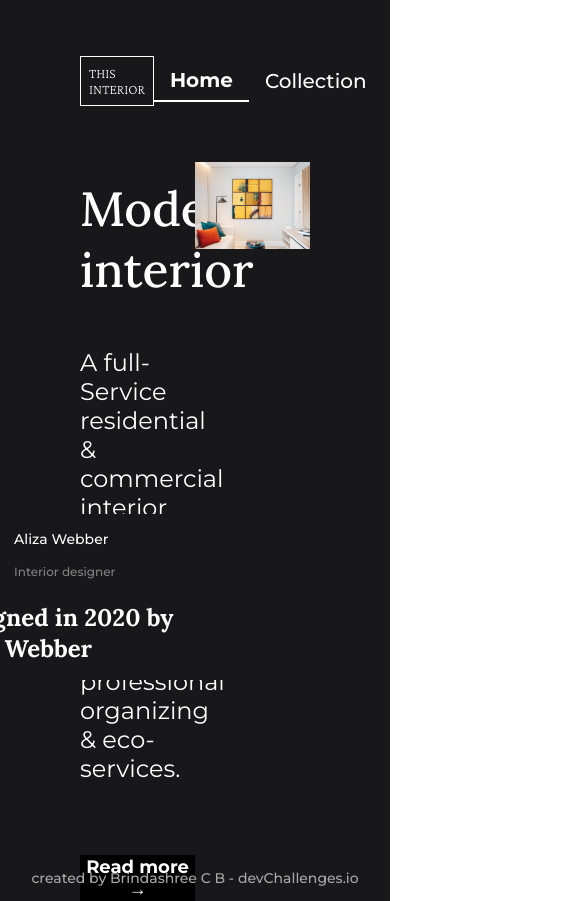
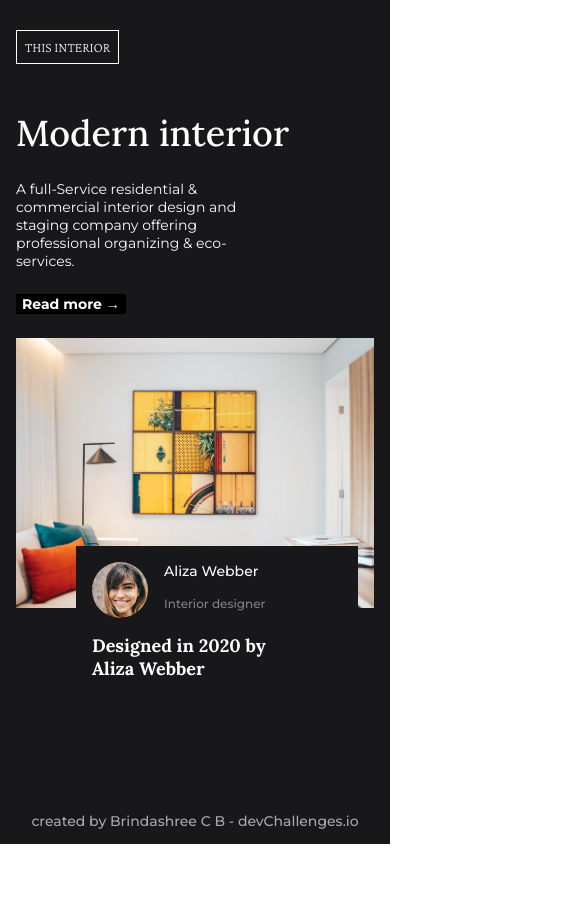
Before and after one commit to brindashree/dev-challenges, a React (Create React App) app: page /interior-consult in a window 390 px wide. Shown: the whole page, 585 px wide, since content can reach past the window. After the commit the page ends 844 px from the top, so only its background shows below. Built offline with nearby package versions, Linux system fonts and the light colour scheme.

Commit message:
challenge-3: mobile view complete

```diff
--- a/src/challengeThree/InteriorConsultant.js
+++ b/src/challengeThree/InteriorConsultant.js
@@ -10,12 +10,19 @@
 	margin: 0;
 	min-height: 100vh;
 	position: relative;
+	@media only screen and (max-width: 400px) {
+		width: 100%;
+		height: 100%;
+	}
 `;
 const Nav = styled.div`
 	display: flex;
 	justify-content: space-between;
 	padding: 2.5rem 5rem;
 	align-items: center;
+	@media only screen and (max-width: 400px) {
+		padding: 1rem;
+	}
 `;
 const Logo = styled.p`
 	font-size: 0.875rem;
@@ -28,6 +35,9 @@
 const NavItemConatiner = styled.div`
 	display: flex;
 	align-items: center;
+	@media only screen and (max-width: 400px) {
+		display: none;
+	}
 `;
 const NavItem = styled.p`
 	font-family: "Montserrat", sans-serif;
@@ -41,16 +51,27 @@
 const Content = styled.div`
 	display: flex;
 	padding: 0 5rem;
+	@media only screen and (max-width: 400px) {
+		flex-direction: column;
+		padding: 0 1rem 9rem 1rem;
+	}
 `;
 const Company = styled.div`
 	align-items: center;
 	width: 50%;
+	@media only screen and (max-width: 400px) {
+		width: 100%;
+	}
 `;
 const CompanyName = styled.p`
 	font-family: "Lora", serif;
 	font-size: 3rem;
 	font-weight: 500;
 	margin-top: 1rem;
+	@media only screen and (max-width: 400px) {
+		font-size: 2.25rem;
+		margin-bottom: 0;
+	}
 `;
 const CompanyTagline = styled.p`
 	font-family: "Montserrat", serif;
@@ -59,6 +80,11 @@
 	font-weight: 400;
 	text-align: left;
 	margin-top: 2.5rem;
+	@media only screen and (max-width: 400px) {
+		font-size: 0.875rem;
+		margin-top: 1.5rem;
+		margin-bottom: 0;
+	}
 `;
 const Cta = styled.button`
 	background-color: ${colors.black};
@@ -68,10 +94,18 @@
 	border: none;
 	font-size: 1.125rem;
 	margin-top: 3rem;
+	@media only screen and (max-width: 400px) {
+		font-size: 0.875rem;
+		margin-top: 1.5rem;
+		margin-bottom: 1.5rem;
+	}
 `;
 const ImageContainer = styled.div`
 	position: relative;
 	width: 50%;
+	@media only screen and (max-width: 400px) {
+		width: 100%;
+	}
 `;
 const Image = styled.img`
 	width: 100%;
@@ -88,6 +122,12 @@
 		border-radius: 50%;
 		max-width: 100%;
 		max-height: 100%;
+	}
+	@media only screen and (max-width: 400px) {
+		min-width: unset;
+		max-width: 250px;
+		top: 13rem;
+		right: 1rem;
 	}
 `;
 const ProfileImageContainer = styled.div`
@@ -121,6 +161,9 @@
 	font-weight: 700;
 	width: 75%;
 	margin: 0;
+	@media only screen and (max-width: 400px) {
+		font-size: 1.125rem;
+	}
 `;
 const Footer = styled.p`
 	font-family: "Montserrat", sans-serif;
```
